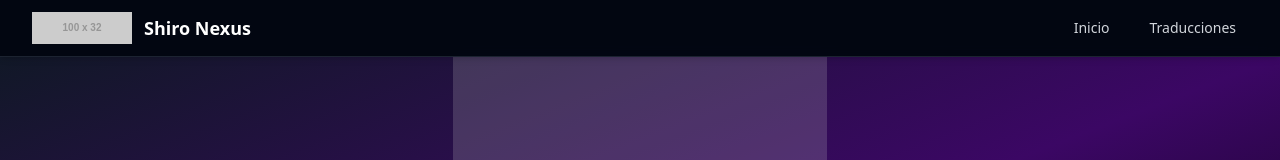
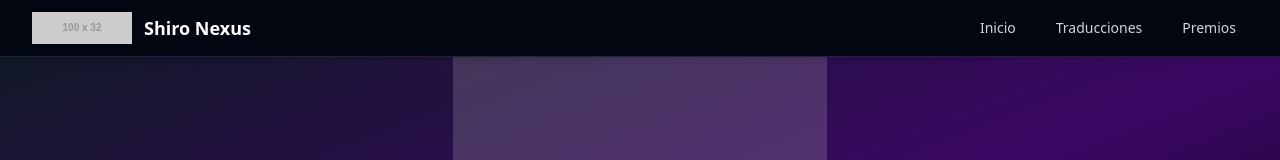
Before and after one commit to Pqblo26/shirov2-awards, a React (Vite) app: page / in a window 1280 px wide. Shown: the top 160 px of the page. Built offline with nearby package versions, Linux system fonts and the light colour scheme.

Commit message:
Premios actu

```diff
--- a/src/components/TopNavBar.tsx
+++ b/src/components/TopNavBar.tsx
@@ -15,7 +15,7 @@ const TopNavBar: React.FC<TopNavBarProps> = ({ isAdminMode }) => {
         { href: "/", label: "Inicio" },
         { href: "/traducciones", label: "Traducciones" },
         // Commented out other links
-        // { href: "/premios", label: "Premios" },
+        { href: "/premios", label: "Premios" },
         // { href: "/votaciones", label: "Votaciones" },
         // { href: "/contacto", label: "Contacto" },
         // ...(isAdminMode ? [{ href: "/admin", label: "Admin" }] : []),
```
